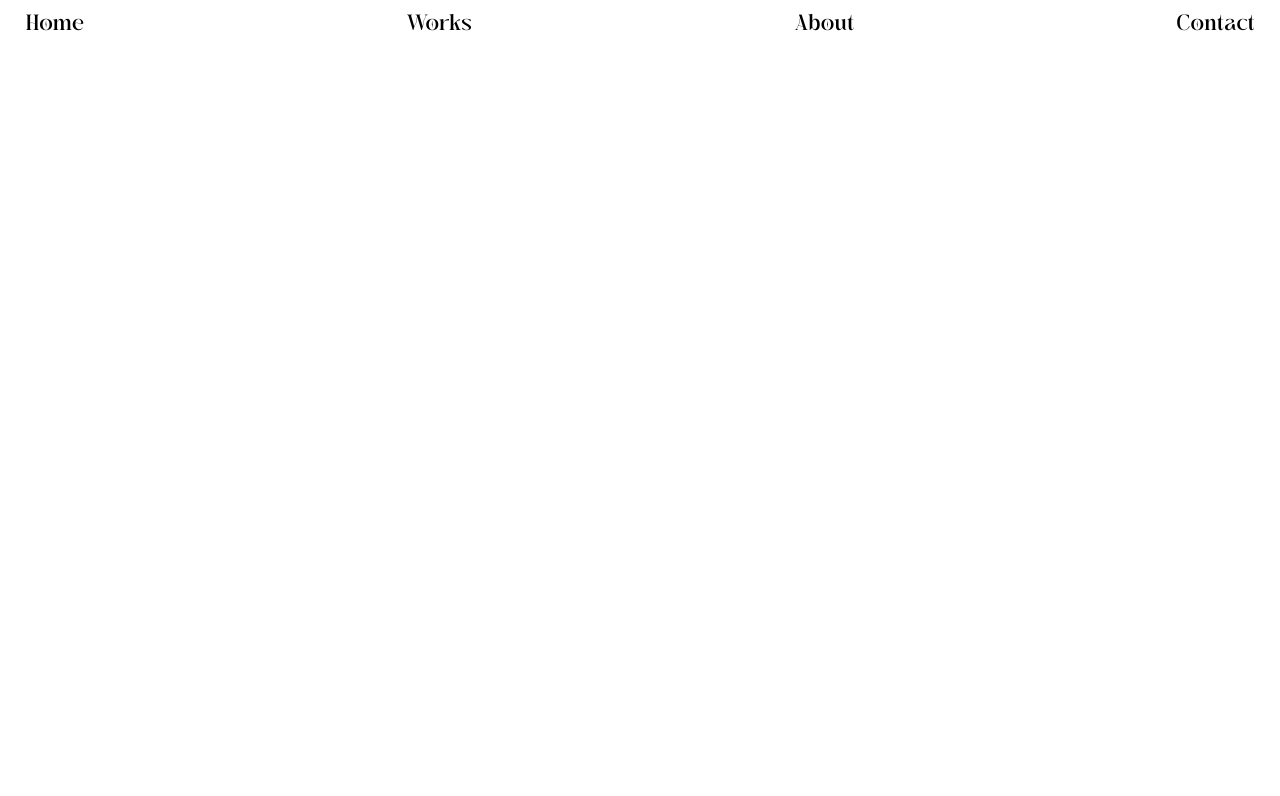
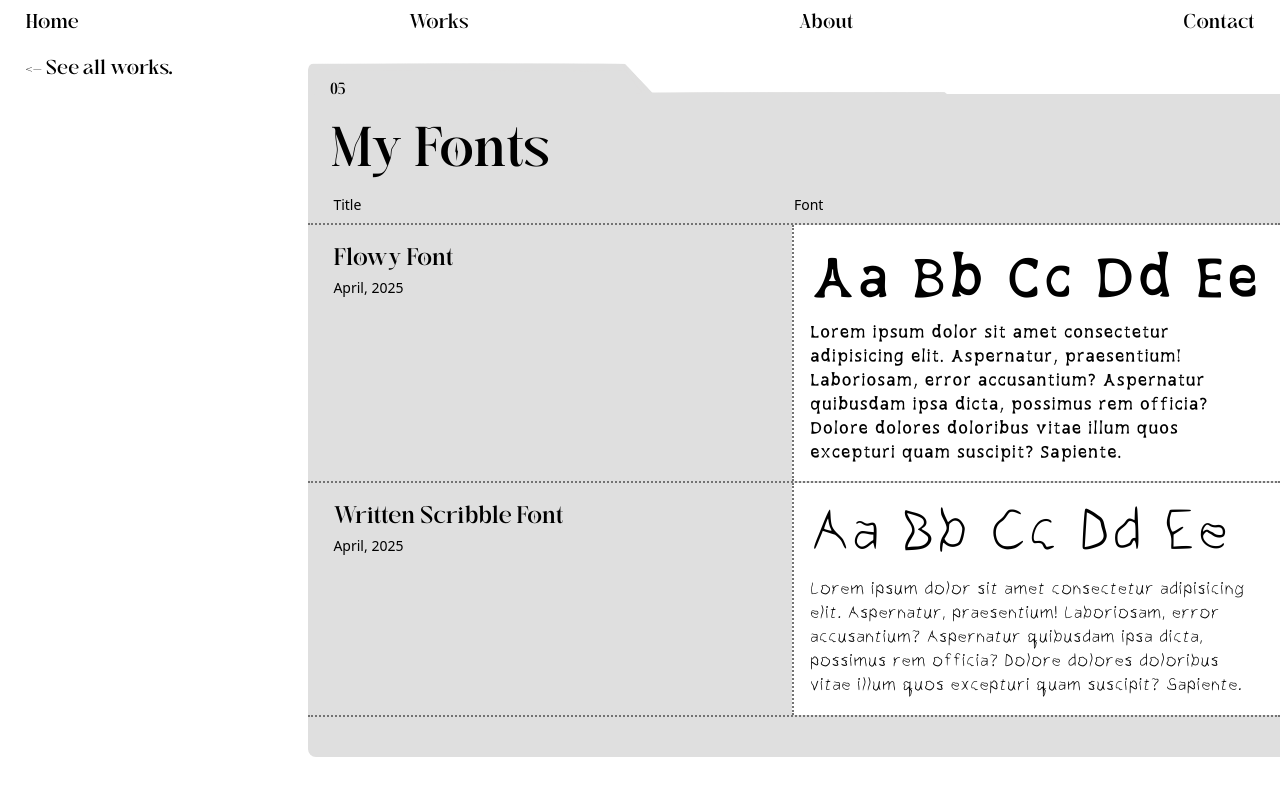
Before and after one commit to jane-does-coding/my-works, a Next.js app: page /fonts in a window 1280 px wide. Shown: the top 796 px of the page. Built offline with nearby package versions, Linux system fonts and the light colour scheme.

Commit message:
fonts page

```diff
--- a/app/(pages)/fonts/page.tsx
+++ b/app/(pages)/fonts/page.tsx
@@ -1,7 +1,71 @@
 import React from "react";
 
 const FontsPage = () => {
-	return <div></div>;
+	return (
+		<div>
+			<div className="flex pl-[2vw] mt-[2vh] overflow-x-hidden h-screen w-[100vw]">
+				<div className="w-[22.5%] h-fit">
+					<h2 className="fusskia text-[2.5vh] fixed">{"<-"} See all works.</h2>
+				</div>
+				<div className="w-[77.5%] relative h-fit">
+					<img
+						src="/imgs/folder-light.png"
+						className="w-[50vw] absolute top-0 left-0"
+						alt=""
+					/>
+					<div className="bg-[#DFDFDF] rounded-[1vh] rounded-r-none absolute top-[5vh] h-full w-full"></div>
+					<p className="relative fusskia text-[2vh] left-[1.75vw] z-10 mt-[3vh] w-fit">
+						05
+					</p>
+					<h2 className="relative text-[7vh] left-[1.75vw] z-10 fusskia mt-[1vh]">
+						My Fonts
+					</h2>
+					<div className="flex w-full items-center justify-between z-10 relative px-[2vw] pb-[1vh]">
+						<p className="w-full text-[1.75vh]">Title</p>
+						<p className="w-full text-[1.75vh]">Font</p>
+					</div>
+					<div className="flex flex-col z-10 relative border-t-2 border-dotted border-neutral-500">
+						<div className="flex">
+							<div className="w-full pl-[2vw] pt-[2vh]">
+								<h2 className="fusskia text-[3vh]">Flowy Font</h2>
+								<h2 className=" text-[1.75vh]">April, 2025</h2>
+							</div>
+							<div className="bg-white w-full h-full border-l-2 border-dotted border-neutral-500 p-[2vh]">
+								<h2 className="text-[10vh] leading-[10vh] jnae">
+									Aa Bb Cc Dd Ee
+								</h2>
+								<p className="text-[3vh] leading-[3vh] jnae">
+									Lorem ipsum dolor sit amet consectetur adipisicing elit.
+									Aspernatur, praesentium! Laboriosam, error accusantium?
+									Aspernatur quibusdam ipsa dicta, possimus rem officia? Dolore
+									dolores doloribus vitae illum quos excepturi quam suscipit?
+									Sapiente.
+								</p>
+							</div>
+						</div>
+						<div className="flex border-y-2 border-dotted border-neutral-500">
+							<div className="w-full pl-[2vw] pt-[2vh]">
+								<h2 className="fusskia text-[3vh]">Written Scribble Font</h2>
+								<h2 className=" text-[1.75vh]">April, 2025</h2>
+							</div>
+							<div className="bg-white w-full h-full border-l-2 border-dotted border-neutral-500 p-[2vh]">
+								<h2 className="text-[10vh] leading-[10vh] written-scribble">
+									Aa Bb Cc Dd Ee
+								</h2>
+								<p className="text-[3vh] leading-[3vh] written-scribble">
+									Lorem ipsum dolor sit amet consectetur adipisicing elit.
+									Aspernatur, praesentium! Laboriosam, error accusantium?
+									Aspernatur quibusdam ipsa dicta, possimus rem officia? Dolore
+									dolores doloribus vitae illum quos excepturi quam suscipit?
+									Sapiente.
+								</p>
+							</div>
+						</div>
+					</div>
+				</div>
+			</div>
+		</div>
+	);
 };
 
 export default FontsPage;
--- a/app/layout.tsx
+++ b/app/layout.tsx
@@ -29,16 +29,16 @@ export default function RootLayout({
 		>
 			<body className="min-h-full flex flex-col">
 				<nav className="flex px-[2vw] pt-[1vh] w-full items-center justify-between">
-					<a href="/" className="fusskia text-[2.75vh]">
+					<a href="/" className="fusskia text-[2.5vh]">
 						Home
 					</a>
-					<a href="/" className="fusskia text-[2.75vh]">
+					<a href="/" className="fusskia text-[2.5vh]">
 						Works
 					</a>
-					<a href="/" className="fusskia text-[2.75vh]">
+					<a href="/" className="fusskia text-[2.5vh]">
 						About
 					</a>
-					<a href="/" className="fusskia text-[2.75vh]">
+					<a href="/" className="fusskia text-[2.5vh]">
 						Contact
 					</a>
 				</nav>
--- a/app/page.tsx
+++ b/app/page.tsx
@@ -14,7 +14,7 @@ export default function Home() {
 					href="/websites"
 					className="folder fixed bottom-[-10vh] hover:bottom-[-9vh] transition-all duration-200 left-0 bg-green-200/0 group"
 				>
-					<p className="absolute top-[2.5vh] fusskia text-[3vh] left-[1.75vw] z-10">
+					<p className="absolute top-[2.5vh] fusskia text-[2vh] left-[1.75vw] z-10">
 						01
 					</p>
 					<h2 className="absolute top-[6.5vh] text-[5.5vh] left-[1.75vw] z-10 fusskia">
@@ -55,7 +55,7 @@ export default function Home() {
 					href="/hackathons"
 					className="folder fixed bottom-[-10vh] hover:bottom-[-9vh] transition-all duration-200 right-0 bg-green-200/0 group"
 				>
-					<p className="absolute top-[2.5vh] fusskia text-[3vh] left-[1.75vw] z-10">
+					<p className="absolute top-[2.5vh] fusskia text-[2vh] left-[1.75vw] z-10">
 						02
 					</p>
 					<h2 className="absolute top-[6.5vh] text-[5.5vh] left-[1.75vw] z-10 fusskia">
@@ -96,7 +96,7 @@ export default function Home() {
 					href="/graphic"
 					className="folder fixed bottom-[-25vh] hover:bottom-[-24vh] transition-all duration-200 left-0 bg-green-200/0 group"
 				>
-					<p className="absolute top-[2.5vh] fusskia text-[3vh] left-[1.75vw] z-10">
+					<p className="absolute top-[2.5vh] fusskia text-[2vh] left-[1.75vw] z-10">
 						03
 					</p>
 					<h2 className="absolute top-[6.5vh] text-[5.5vh] left-[1.75vw] z-10 fusskia">
@@ -119,7 +119,7 @@ export default function Home() {
 					href="/events"
 					className="folder fixed bottom-[-25vh] hover:bottom-[-24vh] transition-all duration-200 right-0 bg-green-200/0 group"
 				>
-					<p className="absolute top-[2.5vh] fusskia text-[3vh] left-[1.75vw] z-10">
+					<p className="absolute top-[2.5vh] fusskia text-[2vh] left-[1.75vw] z-10">
 						04
 					</p>
 					<h2 className="absolute top-[6.5vh] text-[5.5vh] left-[1.75vw] z-10 fusskia">
@@ -160,7 +160,7 @@ export default function Home() {
 					href="/fonts"
 					className="folder fixed bottom-[-40vh] hover:bottom-[-39vh] transition-all duration-200 left-0 bg-green-200/0 group"
 				>
-					<p className="absolute top-[2.5vh] fusskia text-[3vh] left-[1.75vw] z-10">
+					<p className="absolute top-[2.5vh] fusskia text-[2vh] left-[1.75vw] z-10">
 						05
 					</p>
 					<h2 className="absolute top-[6.5vh] text-[5.5vh] left-[1.75vw] z-10 fusskia">
@@ -194,7 +194,7 @@ export default function Home() {
 					href="/uiux-design"
 					className="folder fixed bottom-[-40vh] hover:bottom-[-39vh] transition-all duration-200 right-0 bg-green-200/0 group"
 				>
-					<p className="absolute top-[2.5vh] fusskia text-[3vh] left-[1.75vw] z-10">
+					<p className="absolute top-[2.5vh] fusskia text-[2vh] left-[1.75vw] z-10">
 						06
 					</p>
 					<h2 className="absolute top-[6.5vh] text-[5.5vh] left-[1.75vw] z-10 fusskia">
```
